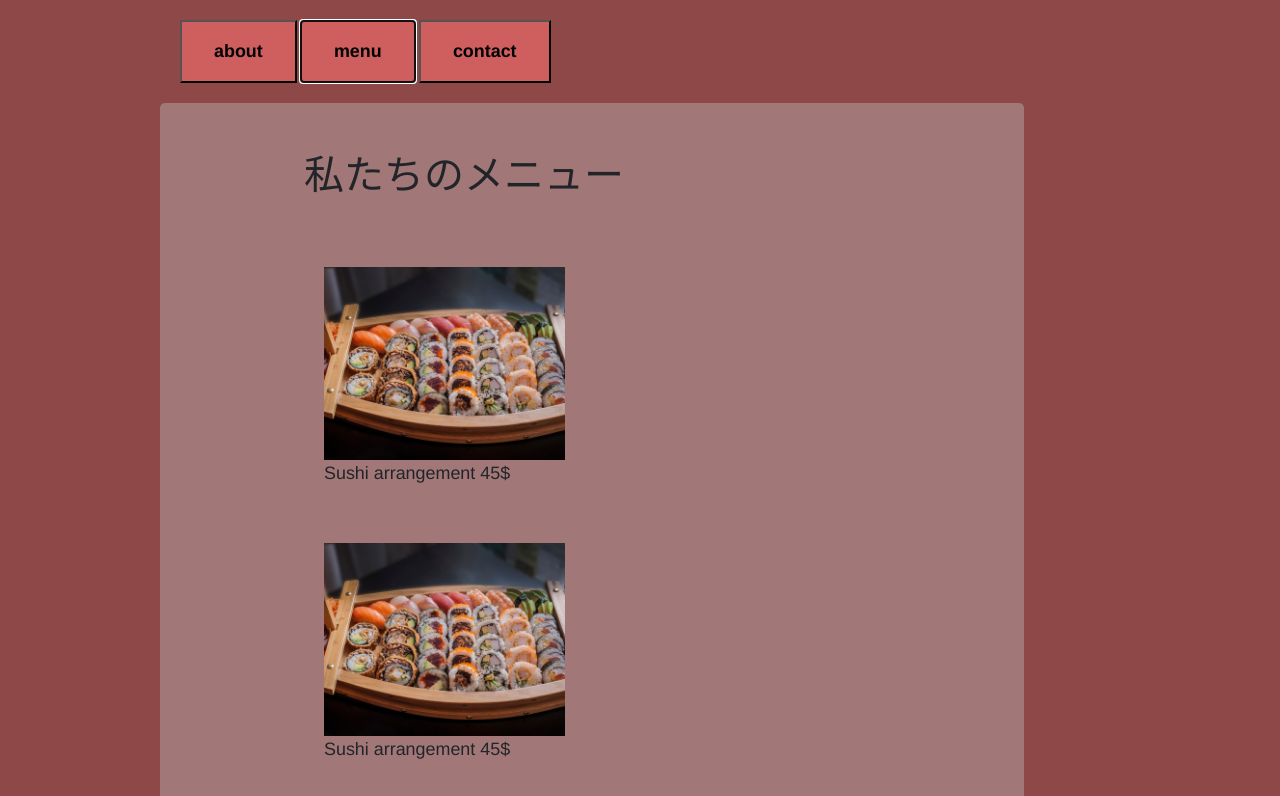
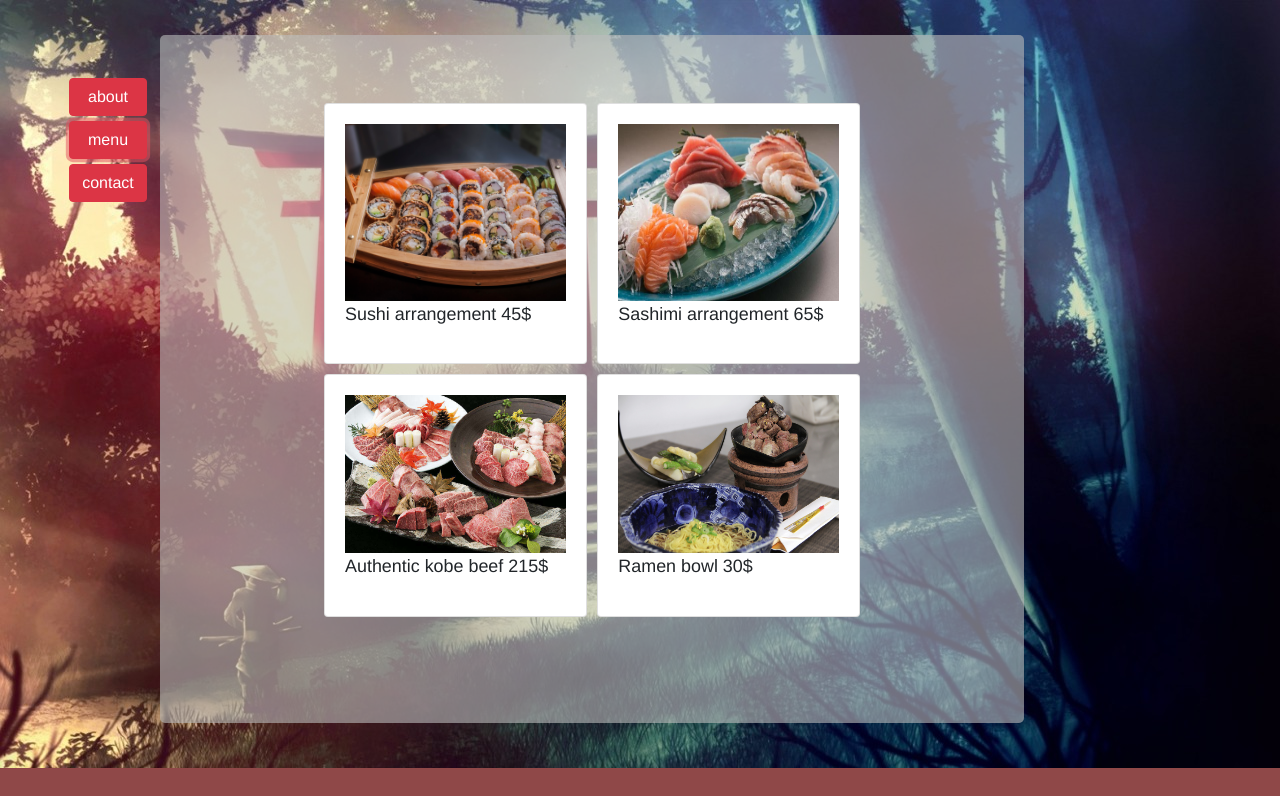
Before and after one commit to samgaco/restaurantpage, a website built with webpack: page dist/index.html in a window 1280 px wide. Both pictures are taken after a click on the button "menu". Shown: the top 796 px of the page. Built offline with nearby package versions, Linux system fonts and the light colour scheme.

Commit message:
added grids and linters

```diff
--- a/package.json
+++ b/package.json
@@ -15,6 +15,7 @@
     "css-loader": "^3.2.0",
     "html-webpack-plugin": "^3.2.0",
     "style-loader": "^1.0.0",
+    "url-loader": "^2.2.0",
     "webpack": "^4.41.2"
   },
   "dependencies": {}
--- a/src/contact.js
+++ b/src/contact.js
@@ -16,15 +16,6 @@ const contact = (() => {
 
         var linebreak = document.createElement('br');
         createform.appendChild(linebreak);
-
-        var namelabel = document.createElement('label'); // Create Label for Name Field
-        namelabel.innerHTML = "Your Name : "; // Set Field Labels
-        createform.appendChild(namelabel);
-
-        var inputelement = document.createElement('input'); // Create Input Field for Name
-        inputelement.setAttribute("type", "text");
-        inputelement.setAttribute("name", "dname");
-        createform.appendChild(inputelement);
 
         var linebreak = document.createElement('br');
         createform.appendChild(linebreak);
--- a/src/menu.js
+++ b/src/menu.js
@@ -1,23 +1,24 @@
 const menu = (() => {
 
     const addtag = (select, tag, text) => {
-        var h = document.createElement(tag);
-        var t = document.createTextNode(text);
+        let h = document.createElement(tag);
+        let t = document.createTextNode(text);
         h.appendChild(t);
         document.querySelector(select).appendChild(h);
     };
 
-    const adddiv = (clase) => {
-        var h = document.createElement("DIV");
+    const adddiv = (clase, add_to, boot) => {
+        let h = document.createElement("DIV");
         h.classList.add(clase);
-        document.querySelector("#content").appendChild(h);
+        h.classList.add(boot);
+        document.querySelector(add_to).appendChild(h);
     };
 
     const addimg = (select, url) => {
-        var h = document.createElement("IMG");
+        let h = document.createElement("IMG");
         h.setAttribute("src", url);
-        h.setAttribute("width", "45%");
-        h.setAttribute("height", "45%");
+        h.setAttribute("width", "100%");
+        h.setAttribute("height", "100%");
         h.setAttribute("text-align", "center");
         h.setAttribute("alt", "sea");
         document.querySelector(select).appendChild(h);
@@ -25,23 +26,20 @@ const menu = (() => {
 
     const render = () => {
     document.getElementById("content").innerHTML = "";
-    addtag("#content", "H1", "私たちのメニュー");
-    adddiv("menu-row")
-
-    adddiv("left-menu1")
+    adddiv("menu-row", "#content")
+    adddiv("left-menu1", ".menu-row", "card")
     addimg(".left-menu1", "./images/dish1.jpeg")
     addtag(".left-menu1", "P", "Sushi arrangement 45$")
-    adddiv("right-menu1")
-    addimg(".right-menu1", "./images/dish1.jpeg")
-    addtag(".right-menu1", "P", "Sushi arrangement 45$")
+    adddiv("right-menu1", ".menu-row", "card")
+    addimg(".right-menu1", "./images/dish2.jpg")
+    addtag(".right-menu1", "P", "Sashimi arrangement 65$")
 
-    adddiv("menu-row2")
-    adddiv("left-menu2")
-    addimg(".left-menu2", "./images/dish1.jpeg")
-    addtag(".left-menu2", "P", "Sushi arrangement 45$")
-    adddiv("right-menu2")
-    addimg(".left-menu2", "./images/dish1.jpeg")
-    addtag(".left-menu2", "P", "Sushi arrangement 45$")
+    adddiv("left-menu2", ".menu-row", "card")
+    addimg(".left-menu2", "./images/dish3.jpg")
+    addtag(".left-menu2", "P", "Authentic kobe beef 215$")
+    adddiv("right-menu2", ".menu-row", "card")
+    addimg(".right-menu2", "./images/dish4.jpg")
+    addtag(".right-menu2", "P", "Ramen bowl 30$")
     }
 
     return{render};
--- a/src/style.css
+++ b/src/style.css
@@ -4,6 +4,10 @@
 .menu {
   display: flex;
   flex-wrap: wrap;
+  flex-direction: column;
+  position: absolute;
+  right: 950px;
+  top: 58px;
 }
 button{
   order: 1;
@@ -14,12 +18,16 @@ button{
   background:rgba(250, 109, 109, 0.6);
   font-weight: bold;
   transition:  ease 0.2s;
+  margin-bottom: 6%;
 }
 
 #content{
-  background: rgb(189, 189, 189,0.4);
+  background: rgb(189, 189, 189,0.6);
   width: 90%;
   margin-bottom: 5%;
+  padding: 5% 15% 10% 15%;
+  position: absolute;
+  top: 35px;
 }
 
 
@@ -39,6 +47,12 @@ button{
 */
 body {
   background: rgb(143, 72, 72);
+  background-image: url("./tori.jpg");
+  background-repeat: space;
+
+  background: rgb(143, 72, 72) url("./tori.jpg") 0 0 no-repeat;
+
+
   max-height: 20vh;
   box-sizing: border-box;
   padding-bottom: 10vh;
@@ -49,35 +63,22 @@ body {
   max-width: 60rem;
   margin: 0 auto;
   font-size: 112%;
+  position: relative;
 }
 
 
 /* about */
 
-#content{
-
-  align-content: center;
-  padding: 5% 15% 10% 15%;
-}
-
 /* menu */
 
 .menu-row{
-  display: flex;
-  flex-wrap: wrap;
-  flex-direction: row;
-  width:20%;
+  display: grid;
+  grid-template-columns: 1fr 1fr;
+  grid-row-gap: 2%;
+  grid-column-gap: 2%;
+
+
 }
-
-.menu-row2{
-  display: flex;
-  flex-direction: row-reverse;
-}
-
-#content{
-  padding: 5% 15% 10% 15%;
-}
-
 
 /* form */
 
```
Also changed, not shown: .stickler.yml (added), dist/images/dish2.jpg (added), dist/images/dish3.jpg (added), dist/images/dish4.jpg (added), dist/images/tori.jpg (deleted), dist/index.html, dist/main.js, src/tori.jpg (added), 2 other files.
